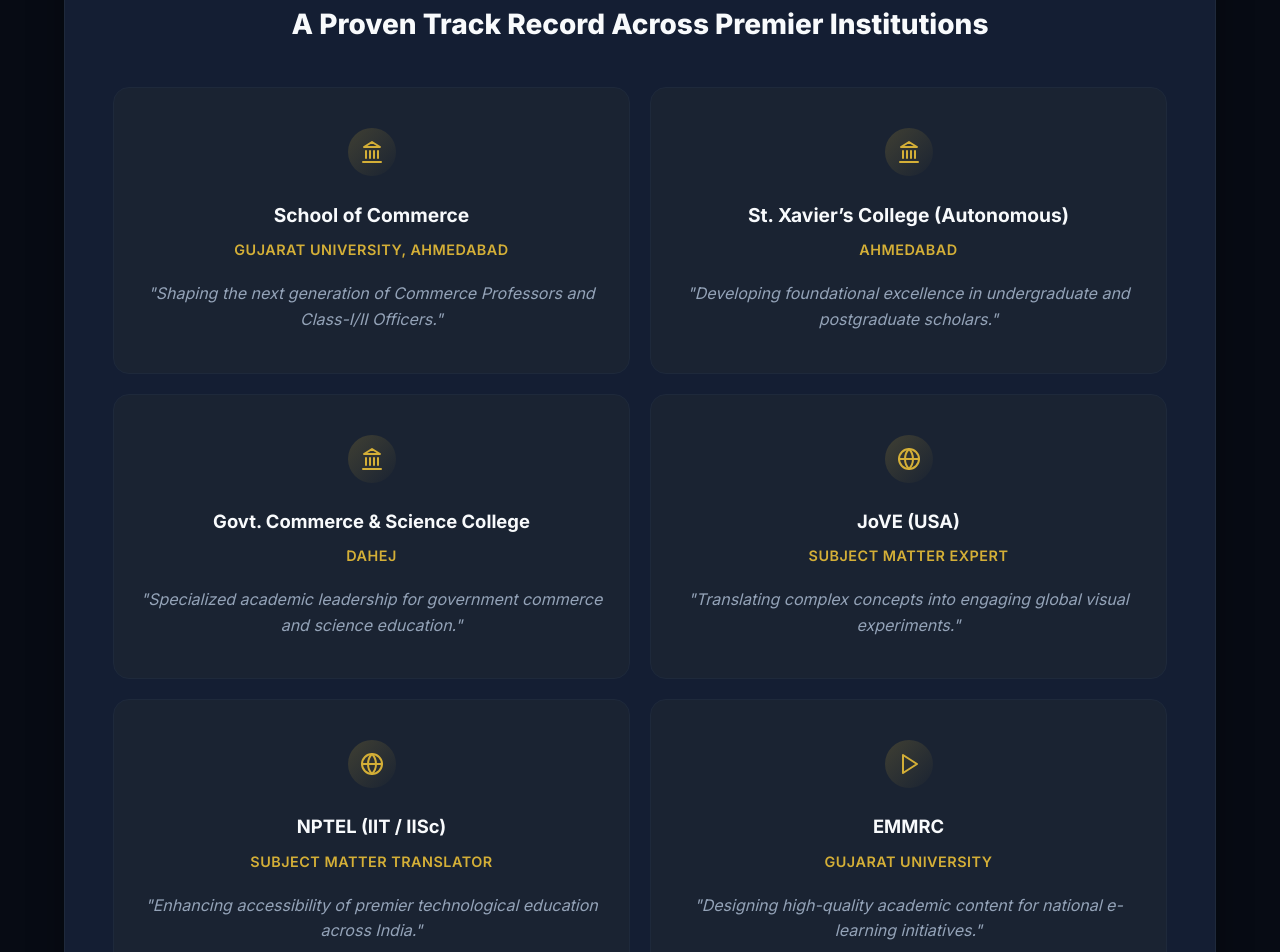
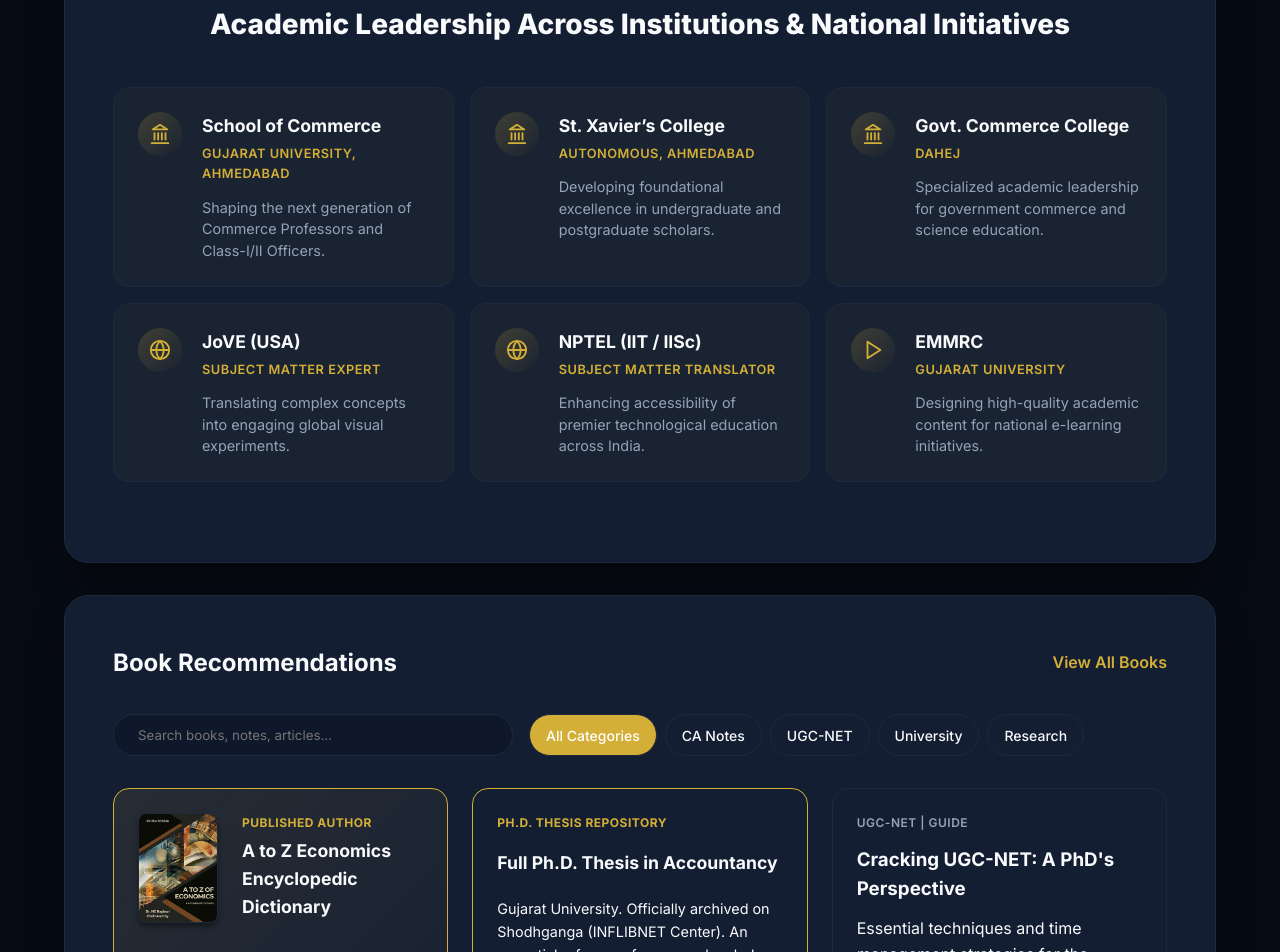
Before and after one commit to NCRaghavi/Raghavi, a React (Vite) app: page / in a window 1280 px wide. Shown: the part 3120-4072 px from the top of the page. Built offline with nearby package versions, Linux system fonts and the light colour scheme.

Commit message:
Update Home.jsx

```diff
--- a/src/components/Home.jsx
+++ b/src/components/Home.jsx
@@ -36,13 +36,13 @@
 
   return (
     <section className="testimonials-featured bento-item" style={{
-      padding: '6rem 5%',
+      padding: '3rem 5%',
       background: 'var(--bg-primary)',
       position: 'relative',
       zIndex: 10,
       marginTop: '2rem'
     }}>
-      <div style={{ textAlign: 'center', marginBottom: '4rem' }}>
+      <div style={{ textAlign: 'center', marginBottom: '2rem' }}>
         <span className="badge" style={{ marginBottom: '1rem' }}>Success Stories</span>
         <h2 style={{ fontSize: '2.8rem', fontWeight: 900, color: 'var(--text-primary)', letterSpacing: '-1px' }}>Ph.D. Led Mentorship in Action</h2>
       </div>
@@ -58,7 +58,7 @@
         {displayItems.map((testimonial, idx) => (
           <div key={`${testimonial.id}-${idx}`} className="testimonial-card" style={{
             background: 'var(--bg-card)',
-            padding: '2.5rem 1.5rem',
+            padding: '1.5rem 1.25rem',
             borderRadius: '32px',
             border: '1px solid var(--border-color)',
             display: 'flex',
@@ -92,12 +92,12 @@
             )}
             {/* 1. Photo */}
             <div className="testimonial-portrait" style={{
-              width: '140px',
-              height: '140px',
+              width: '90px',
+              height: '90px',
               borderRadius: '50%',
               border: '4px solid #D4AF37',
               overflow: 'hidden',
-              marginTop: testimonial.institution ? '1.25rem' : '0',
+              marginTop: testimonial.institution ? '1rem' : '0',
               marginBottom: '1rem',
               background: 'var(--bg-secondary)',
               boxShadow: '0 12px 30px rgba(212, 175, 55, 0.2)'
@@ -345,7 +345,7 @@
       <section className="founder-section bento-item" style={{ padding: '4rem 3rem', display: 'flex', flexDirection: 'column', gap: '2rem' }}>
 
           {/* Top Profile Area */}
-          <div style={{ display: 'flex', gap: '4rem', alignItems: 'center', flexWrap: 'wrap' }}>
+          <div style={{ display: 'flex', gap: '4rem', alignItems: 'flex-start', flexWrap: 'wrap' }}>
           <div className="founder-image" style={{ flex: '1 1 300px', minWidth: '300px' }}>
             <div style={{ width: '100%', aspectRatio: '1/1', borderRadius: '24px', overflow: 'hidden', position: 'relative', boxShadow: 'var(--shadow-md)' }}>
               <img src="/Photo-Raghavi.png" alt="Dr. NC Raghavi Chakravarthy" style={{ width: '100%', height: '100%', objectFit: 'cover', objectPosition: 'center top', filter: 'contrast(1.08) saturate(1.05)', WebkitFontSmoothing: 'antialiased', imageRendering: 'high-quality' }} />
@@ -354,9 +354,9 @@
           <div className="founder-content" style={{ flex: '2 1 500px' }}>
             <span className="badge" style={{ marginBottom: '1.5rem' }}>Meet Your Mentor</span>
             <h2 style={{ fontSize: '2.5rem', fontWeight: 800, marginBottom: '0.5rem', letterSpacing: '-0.5px' }}>Dr. NC Raghavi Chakravarthy</h2>
-            <h3 style={{ fontSize: '1.25rem', color: 'var(--accent-color)', fontWeight: 600, marginBottom: '1.5rem' }}>Ph.D. (Accountancy), UGC-NET (JRF), Ex GPSC Class -II Officer (Gujarat Education Services)</h3>
+            <h3 style={{ fontSize: '1.25rem', color: 'var(--accent-color)', fontWeight: 600, marginBottom: '1.5rem', textAlign: 'left' }}>Ph.D. (Accountancy), UGC-NET (JRF), Ex GPSC Class -II Officer (Gujarat Education Services)</h3>
 
-            <p style={{ color: 'var(--text-secondary)', fontSize: '1.1rem', marginBottom: '2rem', lineHeight: 1.8 }}>
+            <p style={{ color: 'var(--text-secondary)', fontSize: '1.1rem', marginBottom: '2rem', lineHeight: 1.8, textAlign: 'justify' }}>
               Why settle for ordinary when you can be mentored by an academic powerhouse? With over <strong>14 years of elite experience</strong> across Government, Autonomous, and global EdTech sectors, Dr. Raghavi bridges the gap between traditional commerce pedagogy and digital innovation.
             </p>
 
@@ -380,74 +380,88 @@
           {/* Premier Institutions Track Record */}
           <div style={{ borderTop: '1px solid var(--border-color)', paddingTop: '3rem', paddingBottom: '1rem' }}>
             <h3 style={{ fontSize: '1.75rem', fontWeight: 800, marginBottom: '2.5rem', color: 'var(--text-primary)', textAlign: 'center' }}>
-              A Proven Track Record Across Premier Institutions
+              Academic Leadership Across Institutions & National Initiatives
             </h3>
-            <div style={{ display: 'grid', gridTemplateColumns: 'repeat(auto-fit, minmax(340px, 1fr))', gap: '1.25rem', maxWidth: '1550px', margin: '0 auto' }}>
-              <div style={{ background: 'rgba(212, 175, 55, 0.03)', padding: '2.5rem 1.5rem', borderRadius: '16px', border: '1px solid var(--border-color)', textAlign: 'center' }}>
-                <div style={{ width: '48px', height: '48px', margin: '0 auto 1.5rem', borderRadius: '50%', background: 'linear-gradient(135deg, rgba(212, 175, 55, 0.2), transparent)', display: 'flex', alignItems: 'center', justifyContent: 'center' }}>
-                  <Landmark size={24} style={{ color: 'var(--accent-color)' }} />
+            <div style={{ display: 'grid', gridTemplateColumns: 'repeat(auto-fit, minmax(320px, 1fr))', gap: '1rem', maxWidth: '1550px', margin: '0 auto' }}>
+
+              <div style={{ background: 'rgba(212, 175, 55, 0.03)', padding: '1.5rem', borderRadius: '16px', border: '1px solid var(--border-color)', display: 'flex', gap: '1.25rem', alignItems: 'flex-start' }}>
+                <div style={{ width: '44px', height: '44px', flexShrink: 0, borderRadius: '50%', background: 'linear-gradient(135deg, rgba(212, 175, 55, 0.2), transparent)', display: 'flex', alignItems: 'center', justifyContent: 'center' }}>
+                  <Landmark size={22} style={{ color: 'var(--accent-color)' }} />
                 </div>
-                <h4 style={{ fontSize: '1.2rem', fontWeight: 700, color: 'var(--text-primary)', marginBottom: '0.5rem' }}>School of Commerce</h4>
-                <div style={{ color: 'var(--accent-color)', fontSize: '0.9rem', fontWeight: 600, marginBottom: '1.25rem', letterSpacing: '0.5px', textTransform: 'uppercase' }}>Gujarat University, Ahmedabad</div>
-                <p style={{ color: 'var(--text-secondary)', fontSize: '1rem', lineHeight: 1.6, fontStyle: 'italic' }}>
-                  "Shaping the next generation of Commerce Professors and Class-I/II Officers."
+                <div>
+                  <h4 style={{ fontSize: '1.1rem', fontWeight: 700, color: 'var(--text-primary)', marginBottom: '0.25rem' }}>School of Commerce</h4>
+                  <div style={{ color: 'var(--accent-color)', fontSize: '0.8rem', fontWeight: 600, marginBottom: '0.75rem', letterSpacing: '0.5px', textTransform: 'uppercase' }}>Gujarat University, Ahmedabad</div>
+                  <p style={{ color: 'var(--text-secondary)', fontSize: '0.9rem', lineHeight: 1.5 }}>
+                    Shaping the next generation of Commerce Professors and Class-I/II Officers.
                   </p>
                 </div>
+              </div>
 
-              <div style={{ background: 'rgba(212, 175, 55, 0.03)', padding: '2.5rem 1.5rem', borderRadius: '16px', border: '1px solid var(--border-color)', textAlign: 'center' }}>
-                <div style={{ width: '48px', height: '48px', margin: '0 auto 1.5rem', borderRadius: '50%', background: 'linear-gradient(135deg, rgba(212, 175, 55, 0.2), transparent)', display: 'flex', alignItems: 'center', justifyContent: 'center' }}>
-                  <Landmark size={24} style={{ color: 'var(--accent-color)' }} />
+              <div style={{ background: 'rgba(212, 175, 55, 0.03)', padding: '1.5rem', borderRadius: '16px', border: '1px solid var(--border-color)', display: 'flex', gap: '1.25rem', alignItems: 'flex-start' }}>
+                <div style={{ width: '44px', height: '44px', flexShrink: 0, borderRadius: '50%', background: 'linear-gradient(135deg, rgba(212, 175, 55, 0.2), transparent)', display: 'flex', alignItems: 'center', justifyContent: 'center' }}>
+                  <Landmark size={22} style={{ color: 'var(--accent-color)' }} />
                 </div>
-                <h4 style={{ fontSize: '1.2rem', fontWeight: 700, color: 'var(--text-primary)', marginBottom: '0.5rem' }}>St. Xavier’s College (Autonomous)</h4>
-                <div style={{ color: 'var(--accent-color)', fontSize: '0.9rem', fontWeight: 600, marginBottom: '1.25rem', letterSpacing: '0.5px', textTransform: 'uppercase' }}>Ahmedabad</div>
-                <p style={{ color: 'var(--text-secondary)', fontSize: '1rem', lineHeight: 1.6, fontStyle: 'italic' }}>
-                  "Developing foundational excellence in undergraduate and postgraduate scholars."
+                <div>
+                  <h4 style={{ fontSize: '1.1rem', fontWeight: 700, color: 'var(--text-primary)', marginBottom: '0.25rem' }}>St. Xavier’s College</h4>
+                  <div style={{ color: 'var(--accent-color)', fontSize: '0.8rem', fontWeight: 600, marginBottom: '0.75rem', letterSpacing: '0.5px', textTransform: 'uppercase' }}>Autonomous, Ahmedabad</div>
+                  <p style={{ color: 'var(--text-secondary)', fontSize: '0.9rem', lineHeight: 1.5 }}>
+                    Developing foundational excellence in undergraduate and postgraduate scholars.
                   </p>
                 </div>
+              </div>
 
-              <div style={{ background: 'rgba(212, 175, 55, 0.03)', padding: '2.5rem 1.5rem', borderRadius: '16px', border: '1px solid var(--border-color)', textAlign: 'center' }}>
-                <div style={{ width: '48px', height: '48px', margin: '0 auto 1.5rem', borderRadius: '50%', background: 'linear-gradient(135deg, rgba(212, 175, 55, 0.2), transparent)', display: 'flex', alignItems: 'center', justifyContent: 'center' }}>
-                  <Landmark size={24} style={{ color: 'var(--accent-color)' }} />
+              <div style={{ background: 'rgba(212, 175, 55, 0.03)', padding: '1.5rem', borderRadius: '16px', border: '1px solid var(--border-color)', display: 'flex', gap: '1.25rem', alignItems: 'flex-start' }}>
+                <div style={{ width: '44px', height: '44px', flexShrink: 0, borderRadius: '50%', background: 'linear-gradient(135deg, rgba(212, 175, 55, 0.2), transparent)', display: 'flex', alignItems: 'center', justifyContent: 'center' }}>
+                  <Landmark size={22} style={{ color: 'var(--accent-color)' }} />
                 </div>
-                <h4 style={{ fontSize: '1.15rem', fontWeight: 700, color: 'var(--text-primary)', marginBottom: '0.5rem' }}>Govt. Commerce & Science College</h4>
-                <div style={{ color: 'var(--accent-color)', fontSize: '0.9rem', fontWeight: 600, marginBottom: '1.25rem', letterSpacing: '0.5px', textTransform: 'uppercase' }}>Dahej</div>
-                <p style={{ color: 'var(--text-secondary)', fontSize: '1rem', lineHeight: 1.6, fontStyle: 'italic' }}>
-                  "Specialized academic leadership for government commerce and science education."
+                <div>
+                  <h4 style={{ fontSize: '1.1rem', fontWeight: 700, color: 'var(--text-primary)', marginBottom: '0.25rem' }}>Govt. Commerce College</h4>
+                  <div style={{ color: 'var(--accent-color)', fontSize: '0.8rem', fontWeight: 600, marginBottom: '0.75rem', letterSpacing: '0.5px', textTransform: 'uppercase' }}>Dahej</div>
+                  <p style={{ color: 'var(--text-secondary)', fontSize: '0.9rem', lineHeight: 1.5 }}>
+                    Specialized academic leadership for government commerce and science education.
                   </p>
                 </div>
+              </div>
 
-              <div style={{ background: 'rgba(212, 175, 55, 0.03)', padding: '2.5rem 1.5rem', borderRadius: '16px', border: '1px solid var(--border-color)', textAlign: 'center' }}>
-                <div style={{ width: '48px', height: '48px', margin: '0 auto 1.5rem', borderRadius: '50%', background: 'linear-gradient(135deg, rgba(212, 175, 55, 0.2), transparent)', display: 'flex', alignItems: 'center', justifyContent: 'center' }}>
-                  <Globe size={24} style={{ color: 'var(--accent-color)' }} />
+              <div style={{ background: 'rgba(212, 175, 55, 0.03)', padding: '1.5rem', borderRadius: '16px', border: '1px solid var(--border-color)', display: 'flex', gap: '1.25rem', alignItems: 'flex-start' }}>
+                <div style={{ width: '44px', height: '44px', flexShrink: 0, borderRadius: '50%', background: 'linear-gradient(135deg, rgba(212, 175, 55, 0.2), transparent)', display: 'flex', alignItems: 'center', justifyContent: 'center' }}>
+                  <Globe size={22} style={{ color: 'var(--accent-color)' }} />
                 </div>
-                <h4 style={{ fontSize: '1.15rem', fontWeight: 700, color: 'var(--text-primary)', marginBottom: '0.5rem' }}>JoVE (USA)</h4>
-                <div style={{ color: 'var(--accent-color)', fontSize: '0.9rem', fontWeight: 600, marginBottom: '1.25rem', letterSpacing: '0.5px', textTransform: 'uppercase' }}>Subject Matter Expert</div>
-                <p style={{ color: 'var(--text-secondary)', fontSize: '1rem', lineHeight: 1.6, fontStyle: 'italic' }}>
-                  "Translating complex concepts into engaging global visual experiments."
+                <div>
+                  <h4 style={{ fontSize: '1.1rem', fontWeight: 700, color: 'var(--text-primary)', marginBottom: '0.25rem' }}>JoVE (USA)</h4>
+                  <div style={{ color: 'var(--accent-color)', fontSize: '0.8rem', fontWeight: 600, marginBottom: '0.75rem', letterSpacing: '0.5px', textTransform: 'uppercase' }}>Subject Matter Expert</div>
+                  <p style={{ color: 'var(--text-secondary)', fontSize: '0.9rem', lineHeight: 1.5 }}>
+                    Translating complex concepts into engaging global visual experiments.
                   </p>
                 </div>
+              </div>
 
-              <div style={{ background: 'rgba(212, 175, 55, 0.03)', padding: '2.5rem 1.5rem', borderRadius: '16px', border: '1px solid var(--border-color)', textAlign: 'center' }}>
-                <div style={{ width: '48px', height: '48px', margin: '0 auto 1.5rem', borderRadius: '50%', background: 'linear-gradient(135deg, rgba(212, 175, 55, 0.2), transparent)', display: 'flex', alignItems: 'center', justifyContent: 'center' }}>
-                  <Globe size={24} style={{ color: 'var(--accent-color)' }} />
+              <div style={{ background: 'rgba(212, 175, 55, 0.03)', padding: '1.5rem', borderRadius: '16px', border: '1px solid var(--border-color)', display: 'flex', gap: '1.25rem', alignItems: 'flex-start' }}>
+                <div style={{ width: '44px', height: '44px', flexShrink: 0, borderRadius: '50%', background: 'linear-gradient(135deg, rgba(212, 175, 55, 0.2), transparent)', display: 'flex', alignItems: 'center', justifyContent: 'center' }}>
+                  <Globe size={22} style={{ color: 'var(--accent-color)' }} />
                 </div>
-                <h4 style={{ fontSize: '1.15rem', fontWeight: 700, color: 'var(--text-primary)', marginBottom: '0.5rem' }}>NPTEL (IIT / IISc)</h4>
-                <div style={{ color: 'var(--accent-color)', fontSize: '0.9rem', fontWeight: 600, marginBottom: '1.25rem', letterSpacing: '0.5px', textTransform: 'uppercase' }}>Subject Matter Translator</div>
-                <p style={{ color: 'var(--text-secondary)', fontSize: '1rem', lineHeight: 1.6, fontStyle: 'italic' }}>
-                  "Enhancing accessibility of premier technological education across India."
+                <div>
+                  <h4 style={{ fontSize: '1.1rem', fontWeight: 700, color: 'var(--text-primary)', marginBottom: '0.25rem' }}>NPTEL (IIT / IISc)</h4>
+                  <div style={{ color: 'var(--accent-color)', fontSize: '0.8rem', fontWeight: 600, marginBottom: '0.75rem', letterSpacing: '0.5px', textTransform: 'uppercase' }}>Subject Matter Translator</div>
+                  <p style={{ color: 'var(--text-secondary)', fontSize: '0.9rem', lineHeight: 1.5 }}>
+                    Enhancing accessibility of premier technological education across India.
                   </p>
                 </div>
+              </div>
 
-              <div style={{ background: 'rgba(212, 175, 55, 0.03)', padding: '2.5rem 1.5rem', borderRadius: '16px', border: '1px solid var(--border-color)', textAlign: 'center' }}>
-                <div style={{ width: '48px', height: '48px', margin: '0 auto 1.5rem', borderRadius: '50%', background: 'linear-gradient(135deg, rgba(212, 175, 55, 0.2), transparent)', display: 'flex', alignItems: 'center', justifyContent: 'center' }}>
-                  <Play size={24} style={{ color: 'var(--accent-color)' }} />
+              <div style={{ background: 'rgba(212, 175, 55, 0.03)', padding: '1.5rem', borderRadius: '16px', border: '1px solid var(--border-color)', display: 'flex', gap: '1.25rem', alignItems: 'flex-start' }}>
+                <div style={{ width: '44px', height: '44px', flexShrink: 0, borderRadius: '50%', background: 'linear-gradient(135deg, rgba(212, 175, 55, 0.2), transparent)', display: 'flex', alignItems: 'center', justifyContent: 'center' }}>
+                  <Play size={22} style={{ color: 'var(--accent-color)' }} />
                 </div>
-                <h4 style={{ fontSize: '1.15rem', fontWeight: 700, color: 'var(--text-primary)', marginBottom: '0.5rem' }}>EMMRC</h4>
-                <div style={{ color: 'var(--accent-color)', fontSize: '0.9rem', fontWeight: 600, marginBottom: '1.25rem', letterSpacing: '0.5px', textTransform: 'uppercase' }}>Gujarat University</div>
-                <p style={{ color: 'var(--text-secondary)', fontSize: '1rem', lineHeight: 1.6, fontStyle: 'italic' }}>
-                  "Designing high-quality academic content for national e-learning initiatives."
+                <div>
+                  <h4 style={{ fontSize: '1.1rem', fontWeight: 700, color: 'var(--text-primary)', marginBottom: '0.25rem' }}>EMMRC</h4>
+                  <div style={{ color: 'var(--accent-color)', fontSize: '0.8rem', fontWeight: 600, marginBottom: '0.75rem', letterSpacing: '0.5px', textTransform: 'uppercase' }}>Gujarat University</div>
+                  <p style={{ color: 'var(--text-secondary)', fontSize: '0.9rem', lineHeight: 1.5 }}>
+                    Designing high-quality academic content for national e-learning initiatives.
                   </p>
                 </div>
+              </div>
+
             </div>
           </div>
       </section>
```
Lines whose indentation alone changed are shown as unchanged.
